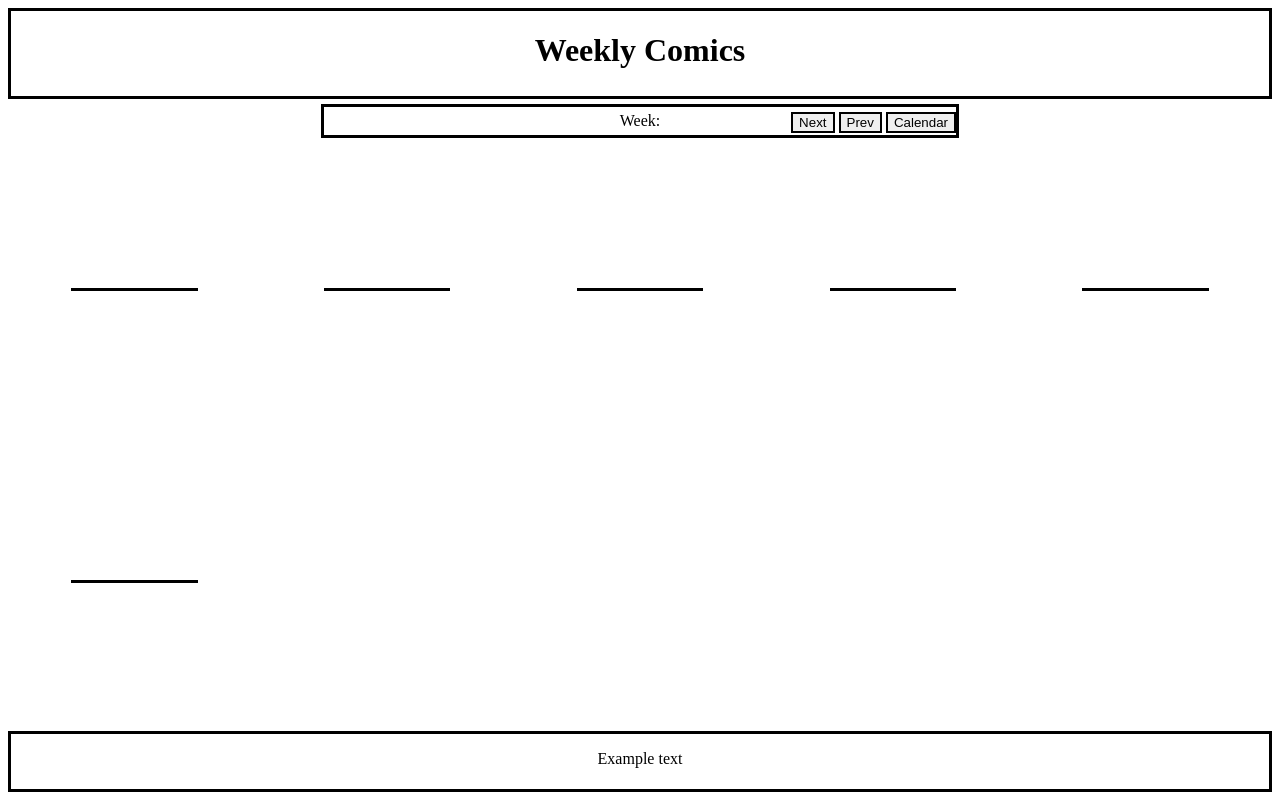
After one commit to Alcor2814/AWT_Coursework, a Flask app: page /weekly/ in a window 1280 px wide. The commit adds this page. Run offline with Flask 3, Linux system fonts and the light colour scheme; data that the repository does not hold is empty.

Commit message:
rework + weekly added

```diff
--- a/main.py
+++ b/main.py
@@ -22,6 +22,11 @@ def collection():
 @app.route('/specific_book/')
 def specific_book():
     return render_template('specific-book.html')
+
+@app.route('/weekly/')
+def weekly():
+    retrieveData()
+    return render_template('weekly.html', comic=retrieveData())
 
 import requests
 import sys
--- a/static/css/stylesheet.css
+++ b/static/css/stylesheet.css
@@ -2,7 +2,6 @@
 	display:flex;
 	justify-content:center;
 	border-style: solid;
-	margin-bottom:5px;
 	flex-grow:1;
 }
 
@@ -22,32 +21,22 @@
 }
 
 .content{
+	margin-top:5px;
 	display:flex;
 	flex-direction:row;
 	justify-content:space-between;
 	flex-grow:100;
-	margin-bottom:10px;
+	margin-bottom:5px;
 }
 
-.comicBox{
-	flex-grow:1;
+.search_bar{
+	border-style:solid;
+	text-align:center;
+	width:50%;
+	margin-left:auto;
+	margin-right:auto;
+	margin-top:5px;
+	padding-top:5px;
+	padding-bottom:5px;
+	position:relative;
 }
-
-.comic{
-	height:100%;
-	width:52.5%;
-	margin-left:20%;
-	text-align:center;
-}
-.comic img{
-	display:block;
-	max-height:100%;
-	max-width:100%;
-	border-style:solid;
-}
-.comic h2{
-	border-style:solid;
-	border-top:0px;
-	margin-top:0px;
-	width:100%;
-}
--- /dev/null
+++ b/static/css/weekly.css
@@ -0,0 +1,32 @@
+#weekly_buttons{
+	position:absolute;
+	right:0px;
+}
+.button{
+	border-style:solid;
+}
+
+.content{
+	flex-wrap:wrap;
+	overflow-y:scroll;
+}
+
+.comicBox{
+	display:flex;
+	flex:1 0 20%;
+	justify-content:center;
+	align-items:center;
+	max-width:20%;
+}
+.comic{
+	width:50%;
+}
+.comic img{
+	width:100%;
+}
+
+.comic p{
+	border-style:solid;
+	border-top:0px;
+	margin-top:0px;
+}
--- /dev/null
+++ b/templates/weekly.html
@@ -0,0 +1,59 @@
+<!DOCTYPE HTMl>
+<head>
+	<link rel="stylesheet" href="{{ url_for('static', filename='css/stylesheet.css') }}">
+	<link rel="stylesheet" href="{{ url_for('static', filename='css/weekly.css') }}">
+</head>
+<div class="overall">
+	<div class="title">
+		<h1> Weekly Comics </h1>
+	</div>
+	<div class="search_bar">
+		<span>Week: </span>
+		<span id="weekly_buttons">
+			<button type="button" class="button">Next</button>
+			<button type="button" class="button">Prev</button>
+			<button type="button" class="button">Calendar</button>
+		</span>
+	</div>
+	<div class="content">
+		<div class="comicBox">
+			<div class="comic">
+				<img src={{comic[0]}}>
+				<p>{{comic[1]}}</p>
+			</div>
+		</div>
+		<div class="comicBox">
+			<div class="comic">
+				<img src={{comic[0]}}>
+				<p>{{comic[1]}}</p>
+			</div>
+		</div>
+		<div class="comicBox">
+			<div class="comic">
+				<img src={{comic[0]}}>
+				<p>{{comic[1]}}</p>
+			</div>
+		</div>
+		<div class="comicBox">
+			<div class="comic">
+				<img src={{comic[0]}}>
+				<p>{{comic[1]}}</p>
+			</div>
+		</div>
+		<div class="comicBox">
+			<div class="comic">
+				<img src={{comic[0]}}>
+				<p>{{comic[1]}}</p>
+			</div>
+		</div>
+		<div class="comicBox">
+			<div class="comic">
+				<img src={{comic[0]}}>
+				<p>{{comic[1]}}</p>
+			</div>
+		</div>
+	</div>
+	<div class="information">
+		<p>Example text</p>
+	</div>
+</div>
```
Also changed, not shown: static/css/index.css (+24 -4 lines).
